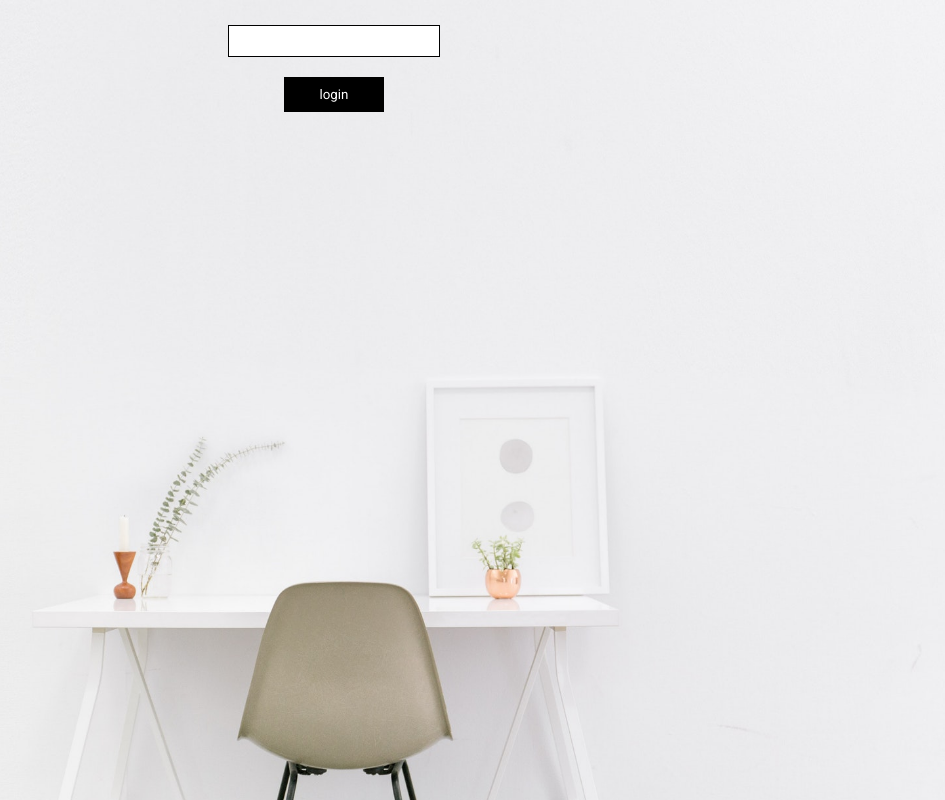
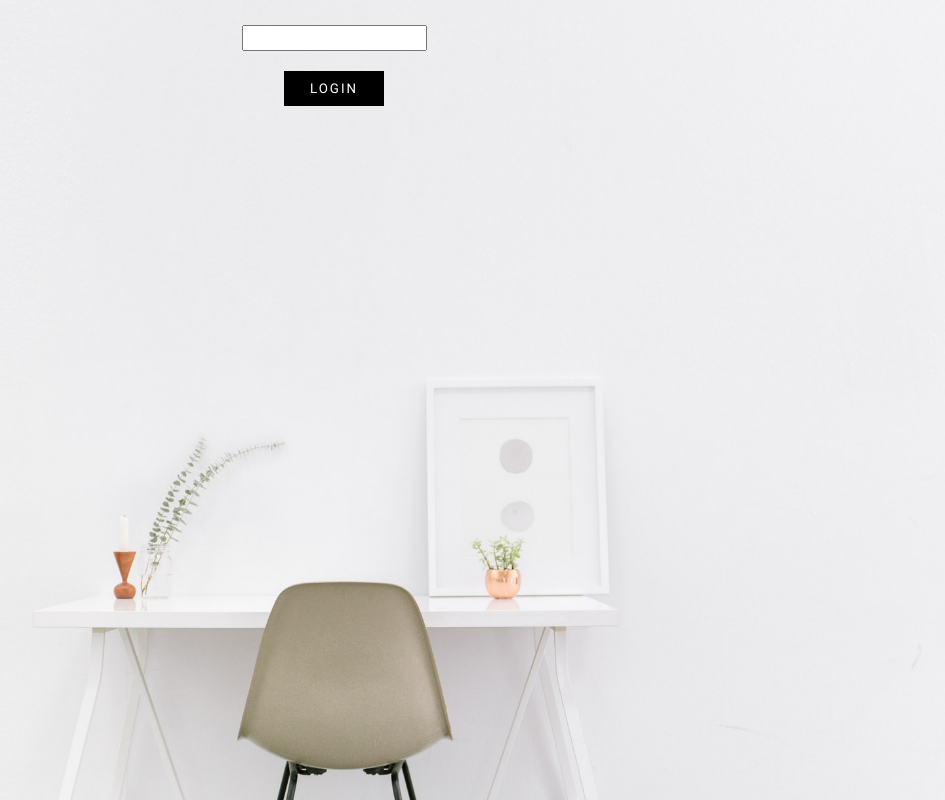
Before and after one commit to samanthajeet/nodedb-personal-library, a React (Create React App) app: page / in a window 1280 px wide. Shown: the whole page, without its empty margins (306-1251 px from the left). Built offline with nearby package versions, Linux system fonts and the light colour scheme.

Commit message:
added log-in/log-out feature

```diff
--- a/src/App.js
+++ b/src/App.js
@@ -11,17 +11,20 @@ class App extends Component {
 
     this.state = {
       authenticated: false,
+      isHidden: false,
       user: ''
     }
 
-    this.login = this.login.bind(this)
+    this.login = this.login.bind(this);
+    this.handleName = this.handleName.bind(this)
 
   }
 
 
   login(){
     this.setState({
-      authenticated: true
+      authenticated: true,
+      isHidden: !this.state.isHidden
     })
   }
 
@@ -34,9 +37,9 @@ class App extends Component {
   render() {
     return (
       <div className="landing-login">
-        <input onChange={ (e) => this.handleName(e.target.value) }/>
-        <Login loginFn={this.login}/>
-        {this.state.authenticated && <Library user={this.state.user} />}
+
+        <Login loginFn={this.login} isHidden={this.state.isHidden} handleName={this.handleName}/>
+        {this.state.authenticated &&  this.state.isHidden && <Library user={this.state.user} /> }
       </div>
     );
   }
--- a/src/components/Book.css
+++ b/src/components/Book.css
@@ -7,7 +7,7 @@
     margin: 5px;
     padding: 10px;
     display: flex;
-    justify-content: space-between;
+    justify-content: space-evenly;
     align-items: center;
     border: 1px solid #FBE76C
 }
@@ -17,11 +17,10 @@
     width: 40%;
     overflow: hidden;
     margin: 0;
-    margin-right: 2px;
 }
 
 .book-image > img {
-    width: 95%;
+    width: 100%;
 }
 
 
@@ -32,11 +31,11 @@
     flex-direction: column;
     justify-content: space-between;
     margin-right: 10px;
+    margin-left: 15px;
     padding: 0;
 
+
 }
-
-
 
 
 .book-text {
@@ -44,6 +43,9 @@
     font-family: 'Montserrat', sans-serif;
     font-size: 12px;
     margin: 0;
+    overflow: auto;
+
+
 
 }
 
@@ -54,6 +56,7 @@
     font-family: 'Playfair Display', serif;
     font-size: 25pt;
     font-weight: 400;
+    max-height: 40%;
 }
 
 .book-text > h4 {
@@ -77,15 +80,21 @@
 }
 
 
+.book-buttons{
+    height: 15%;
+    display: flex;
+    align-content: flex-end;
+    padding: 0;
+}
 
 .book-buttons > button {
     background: #FBE76C;
     border: none;
     height:25px;
-    padding: 0;
     color: black;
     width: 85px;
     margin: 2px;
+    margin-bottom: 11px;
     font-family: 'Roboto', sans-serif;
     font-size:10px;
 }
--- a/src/components/Library.css
+++ b/src/components/Library.css
@@ -10,7 +10,7 @@
 }
 
 .create-search-bar {
-    height: 100px;
+    height: 115px;
     width: 100vw;
     position: fixed;
     display: flex;
@@ -22,7 +22,7 @@
 }
 
 .create-edit-input {
-    margin-bottom: 5px;
+    margin: 0;
     width: 85%;
     width: 100vw;
     display: flex;
@@ -31,7 +31,7 @@
 }
 
 .create-edit-input > input {
-    width: 200px;
+    width: 13%;
     height: 30px;
     margin: 5px;
     border: 1px solid #53B9C5;
@@ -47,8 +47,10 @@
     color: white;
     font-family: 'Roboto', sans-serif;
     margin: 2px;
+    padding: 0
 
 }
+
 
 .search-by-title {
     width: 100vw;
--- a/src/components/Library.js
+++ b/src/components/Library.js
@@ -190,7 +190,7 @@ class Library extends Component {
 
                             <button onClick={() => this.createBook(title, author, bookImgUrl, summary, notes)}>Add New Book</button>
                             {this.state.editing ? (
-                                <button onClick={ () => this.updateBook(id)}><p>save changes</p></button>
+                                <button onClick={ () => this.updateBook(id)}>Save Changes</button>
                             ) : (
                                 <p>.</p>
                             )}
--- a/src/components/Login.css
+++ b/src/components/Login.css
@@ -1,3 +1,17 @@
+.login-area {
+    display: flex;
+    flex-direction: column;
+    align-items: center;
+
+
+}
+
+.login-input {
+    height: 20px;
+    margin-bottom: 20px;
+    text-align: center
+}
+
 .login-button {
     background: black;
     border: none;
@@ -5,4 +19,5 @@
     color: white;
     width: 100px;
     font-family: 'Roboto', sans-serif;
+    letter-spacing: 2px;
 }
--- a/src/components/Login.js
+++ b/src/components/Login.js
@@ -5,11 +5,27 @@ import '../components/Login.css'
 
 
 class Header extends Component {
-    state = {  }
+    state = {
+
+     }
     render() {
         return (
-        <div>
-            <button className="login-button" onClick={ () => this.props.loginFn()}>login</button>
+        <div className="login-area">
+            <div >
+                {this.props.isHidden ? (
+                    <p></p>
+                ) : (
+                    <input className="login-input" onChange={ (e) => this.props.handleName(e.target.value) }/>
+                ) }
+            </div>
+            <div>
+                {this.props.isHidden ? (
+                    <button className="login-button" onClick={ () => this.props.loginFn()}>LOG OUT</button>
+                ) : (
+                    <button className="login-button" onClick={ () => this.props.loginFn()}>LOGIN</button>
+                ) }
+            </div>
+
         </div>
 
          );
```
